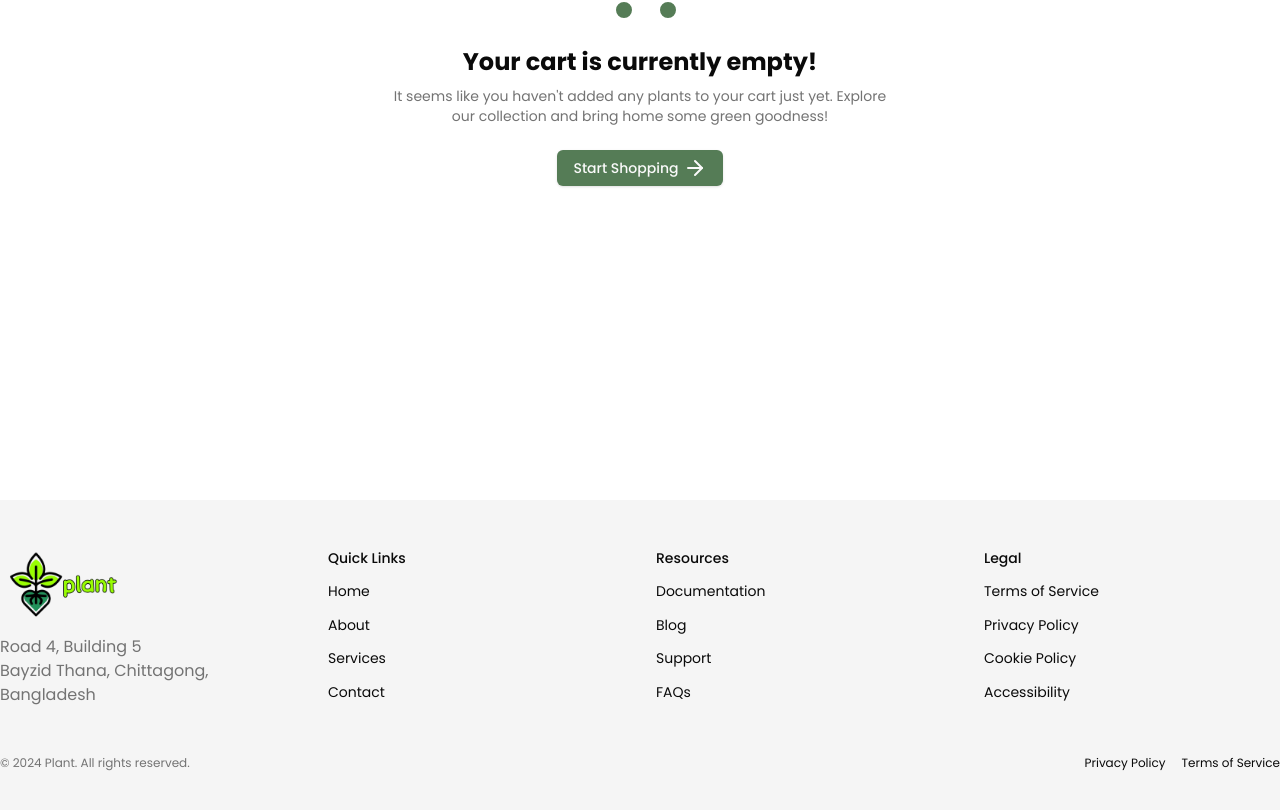
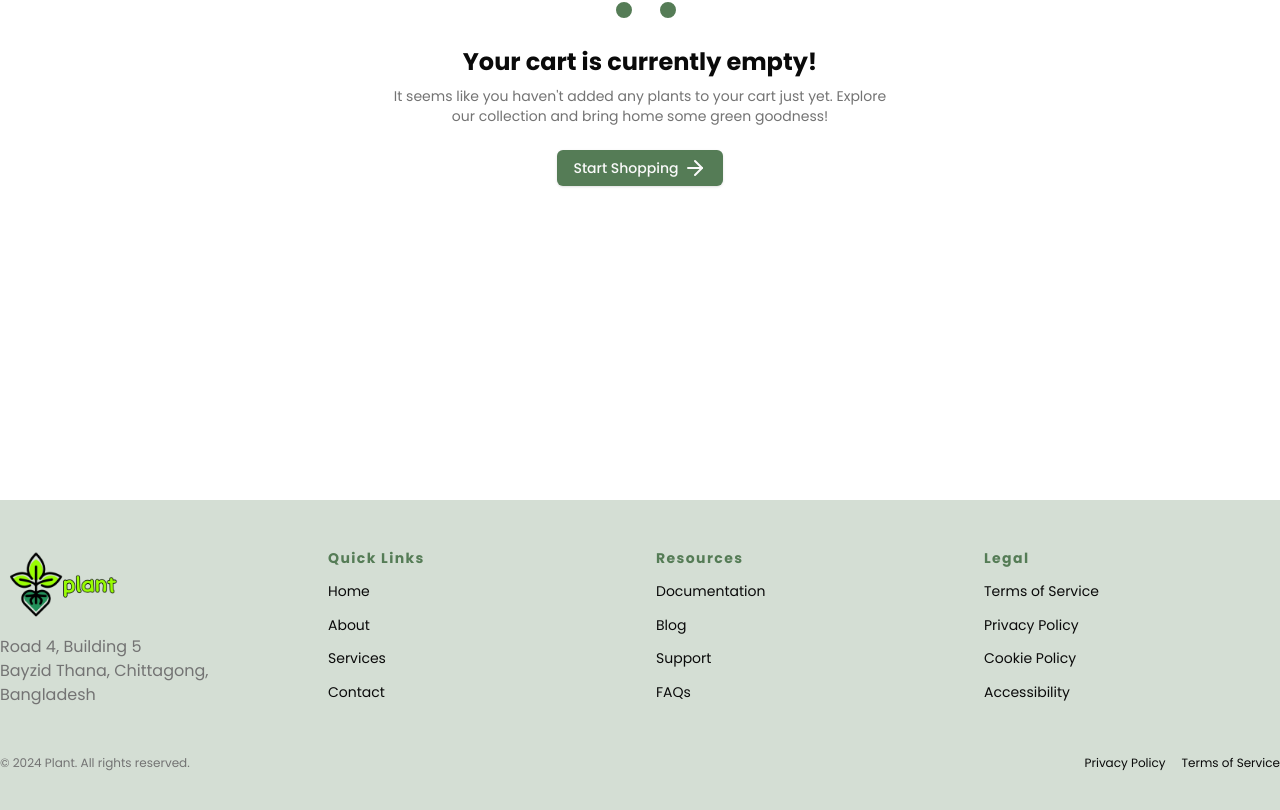
Before and after one commit to reZerOR/nursery-project-client, a React (Vite) app: page /cart in a window 1280 px wide. Shown: the part 380-1190 px from the top of the page. Built offline with nearby package versions, Linux system fonts and the light colour scheme.

Commit message:
footer modified

```diff
--- a/src/components/Footer.tsx
+++ b/src/components/Footer.tsx
@@ -2,14 +2,44 @@
 import { Link } from "react-router-dom";
 import logo from "@/assets/logo.png";
 
+const sections = [
+  {
+    title: "Quick Links",
+    links: [
+      { name: "Home", path: "#" },
+      { name: "About", path: "#" },
+      { name: "Services", path: "#" },
+      { name: "Contact", path: "#" },
+    ], // for custom title styling
+  },
+  {
+    title: "Resources",
+    links: [
+      { name: "Documentation", path: "#" },
+      { name: "Blog", path: "#" },
+      { name: "Support", path: "#" },
+      { name: "FAQs", path: "#" },
+    ],
+  },
+  {
+    title: "Legal",
+    links: [
+      { name: "Terms of Service", path: "#" },
+      { name: "Privacy Policy", path: "#" },
+      { name: "Cookie Policy", path: "#" },
+      { name: "Accessibility", path: "#" },
+    ],
+  },
+];
+
 export default function Footer() {
   return (
-    <footer className="bg-muted mt-20 py-8 sm:py-12">
+    <footer className="bg-primary1/25 mt-20 py-8 sm:py-12">
       <div className={`${containerStyle}`}>
         <div className="container grid grid-cols-1 gap-8 sm:grid-cols-2 lg:grid-cols-4">
           <div className="flex flex-col items-start gap-4">
             <Link to="#" className="flex items-center gap-2">
-              <img src={logo} alt={'logo'} className="w-32"/>
+              <img src={logo} alt={"logo"} className="w-32" />
             </Link>
             <address className="not-italic text-muted-foreground">
               Road 4, Building 5
@@ -17,51 +47,22 @@
               Bayzid Thana, Chittagong, Bangladesh
             </address>
           </div>
-          <div className="grid gap-2">
-            <h4 className="text-sm font-medium">Quick Links</h4>
-            <Link to="#" className="text-sm hover:underline">
-              Home
-            </Link>
-            <Link to="#" className="text-sm hover:underline">
-              About
-            </Link>
-            <Link to="#" className="text-sm hover:underline">
-              Services
-            </Link>
-            <Link to="#" className="text-sm hover:underline">
-              Contact
-            </Link>
-          </div>
-          <div className="grid gap-2">
-            <h4 className="text-sm font-medium">Resources</h4>
-            <Link to="#" className="text-sm hover:underline">
-              Documentation
-            </Link>
-            <Link to="#" className="text-sm hover:underline">
-              Blog
-            </Link>
-            <Link to="#" className="text-sm hover:underline">
-              Support
-            </Link>
-            <Link to="#" className="text-sm hover:underline">
-              FAQs
-            </Link>
-          </div>
-          <div className="grid gap-2">
-            <h4 className="text-sm font-medium">Legal</h4>
-            <Link to="#" className="text-sm hover:underline">
-              Terms of Service
-            </Link>
-            <Link to="#" className="text-sm hover:underline">
-              Privacy Policy
-            </Link>
-            <Link to="#" className="text-sm hover:underline">
-              Cookie Policy
-            </Link>
-            <Link to="#" className="text-sm hover:underline">
-              Accessibility
-            </Link>
-          </div>
+          {sections.map((section, index) => (
+            <div key={index} className="grid gap-2">
+              <h4 className="text-sm font-bold text-primary1 tracking-widest">
+                {section.title}
+              </h4>
+              {section.links.map((link, linkIndex) => (
+                <Link
+                  key={linkIndex}
+                  to={link.path}
+                  className="text-sm hover:underline"
+                >
+                  {link.name}
+                </Link>
+              ))}
+            </div>
+          ))}
         </div>
         <div className="container mt-8 flex flex-col items-center justify-between gap-4 sm:mt-12 sm:flex-row">
           <p className="text-xs text-muted-foreground">
--- a/src/components/HeroSection.tsx
+++ b/src/components/HeroSection.tsx
@@ -18,7 +18,7 @@
         </div>
         <div className="flex justify-center">
           <Link
-            to={"#"}
+            to={"/products"}
             className="relative inline-flex items-center px-12 py-3 overflow-hidden text-lg font-semibold text-white border-2 border-white rounded-full hover:text-[#557C56] group hover:bg-gray-50"
           >
             <span className="absolute left-0 block w-full h-0 transition-all bg-white opacity-100 group-hover:h-full top-1/2 group-hover:top-0 duration-400 ease"></span>
```
